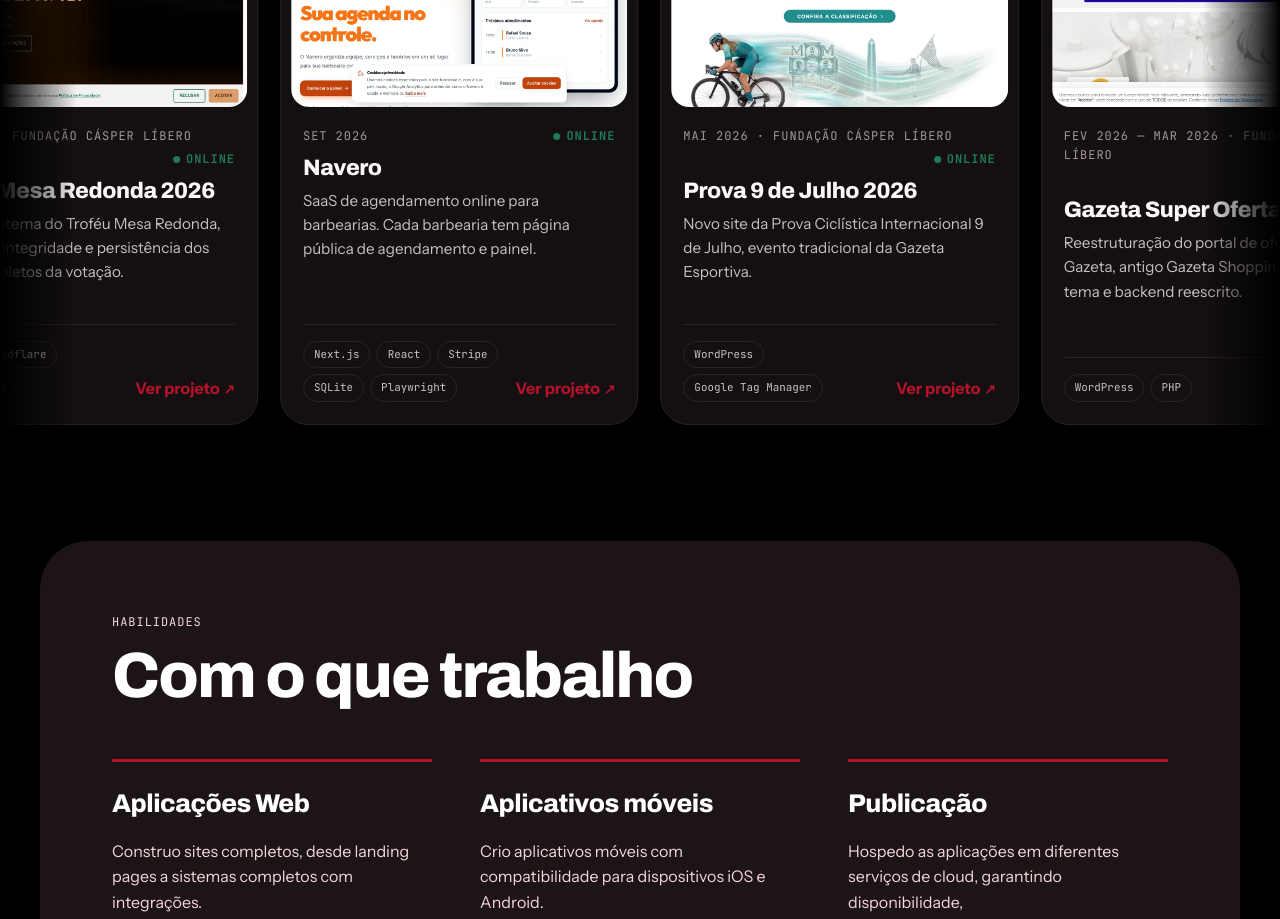
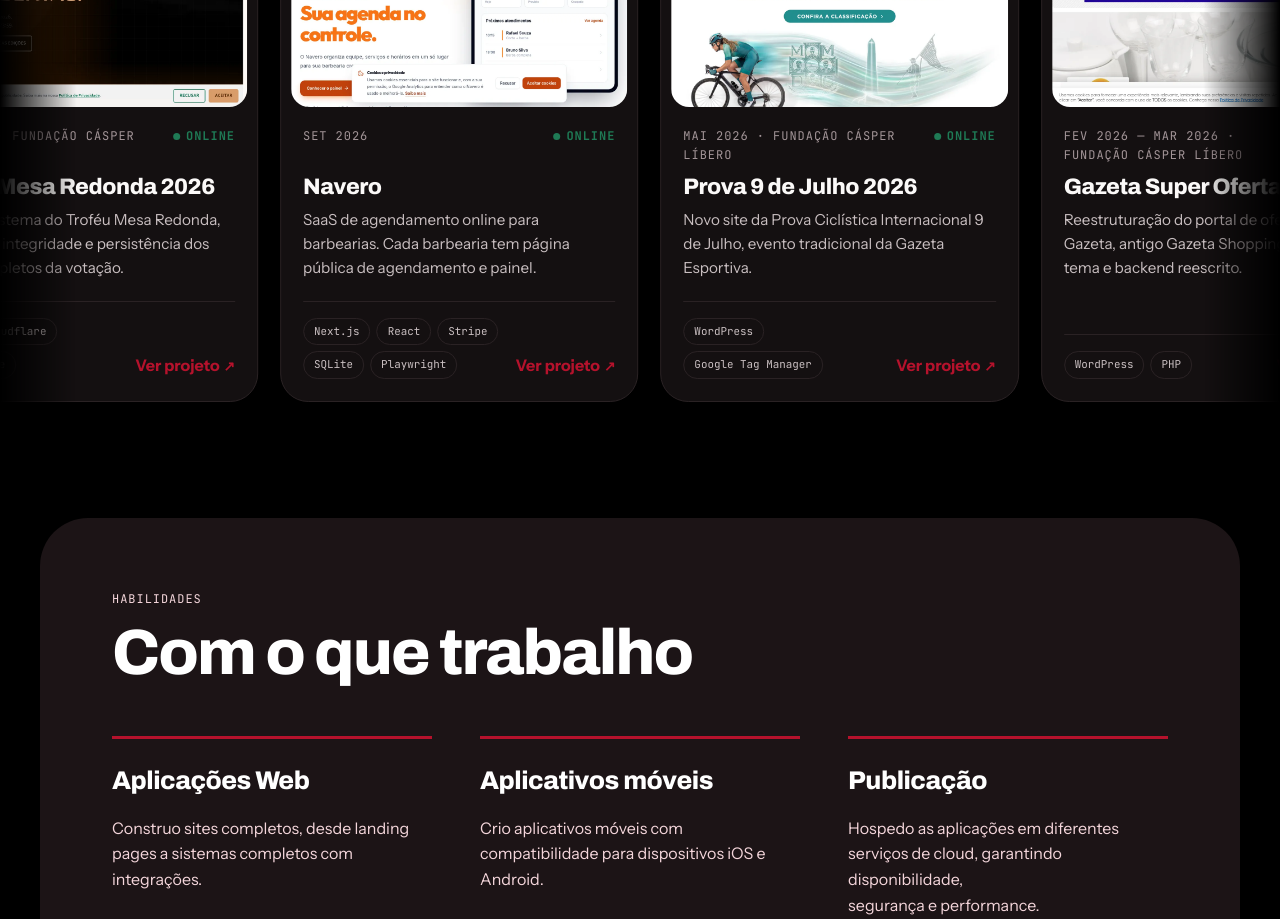
Before and after one commit to giovane-f16/portfolio-projetos, a Next.js app: page / in a window 1280 px wide. Shown: the part 1300-2219 px from the top of the page. Built offline with nearby package versions, Linux system fonts and the light colour scheme.

Commit message:
fix(ui): alinha o status e o título dos cards de projetos

```diff
--- a/src/app/globals.css
+++ b/src/app/globals.css
@@ -324,10 +324,13 @@ html[data-locale="en"] [data-locale-copy="pt"], html[data-locale="pt"] [data-loc
   flex: 1; display: flex; flex-direction: column; padding: 20px 22px 22px;
 }
 .project-period {
-  display: flex; flex-wrap: wrap; align-items: center; gap: 4px 10px; margin-bottom: 10px; color: var(--color-text-subtle); font-variant-numeric: tabular-nums;
+  display: flex; align-items: flex-start; gap: 10px; min-height: calc(2em * var(--leading-body)); margin-bottom: 10px; color: var(--color-text-subtle); font-variant-numeric: tabular-nums;
+}
+.project-period > span:first-child {
+  flex: 1; min-width: 0;
 }
 .project-status {
-  display: inline-flex; align-items: center; gap: 6px; margin-left: auto; font-weight: var(--weight-bold);
+  display: inline-flex; flex-shrink: 0; align-items: center; gap: 6px; margin-left: auto; font-weight: var(--weight-bold);
 }
 .project-status > span:first-child {
   width: 7px; height: 7px; border-radius: 50%; background: currentColor;
```
